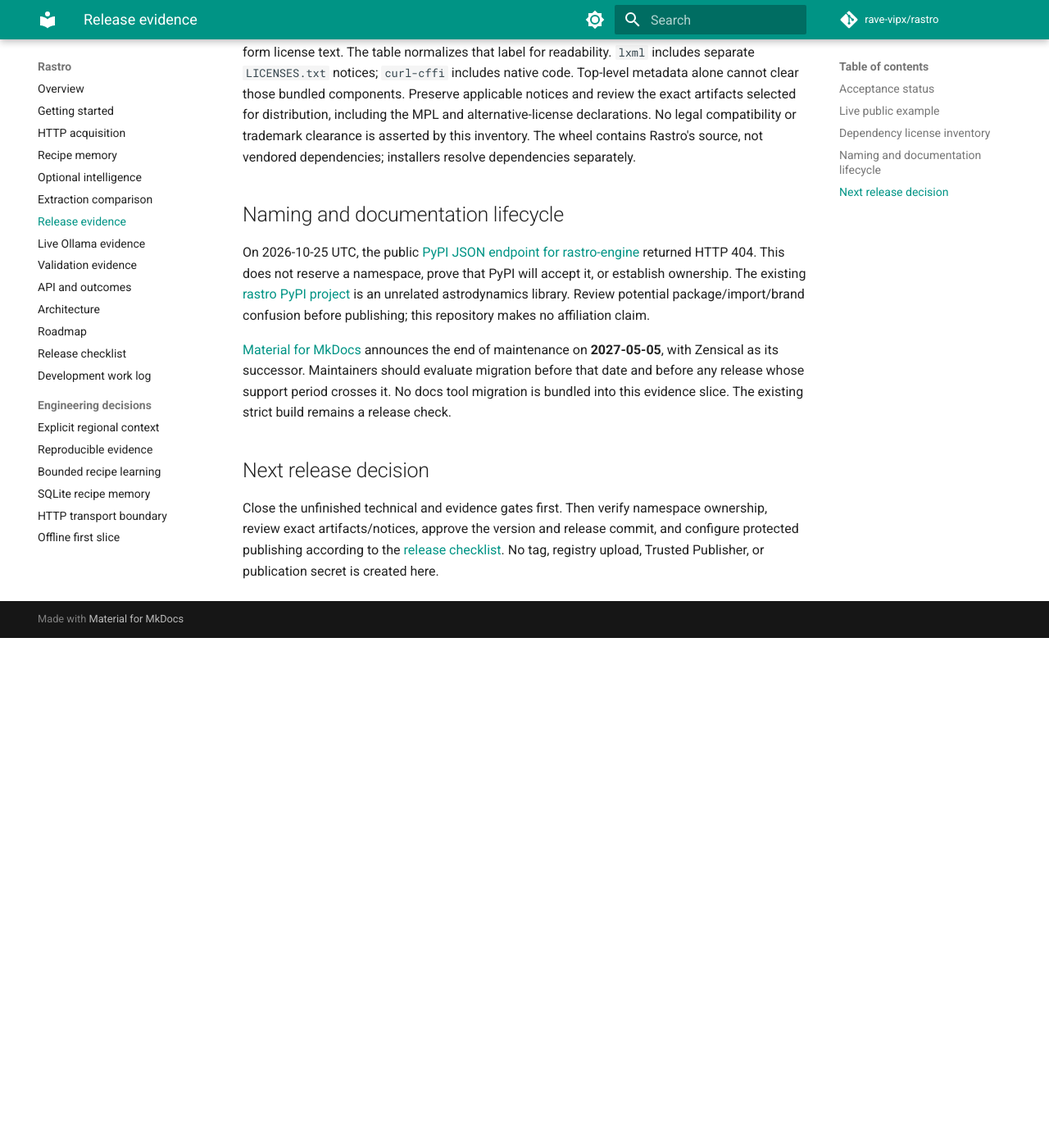
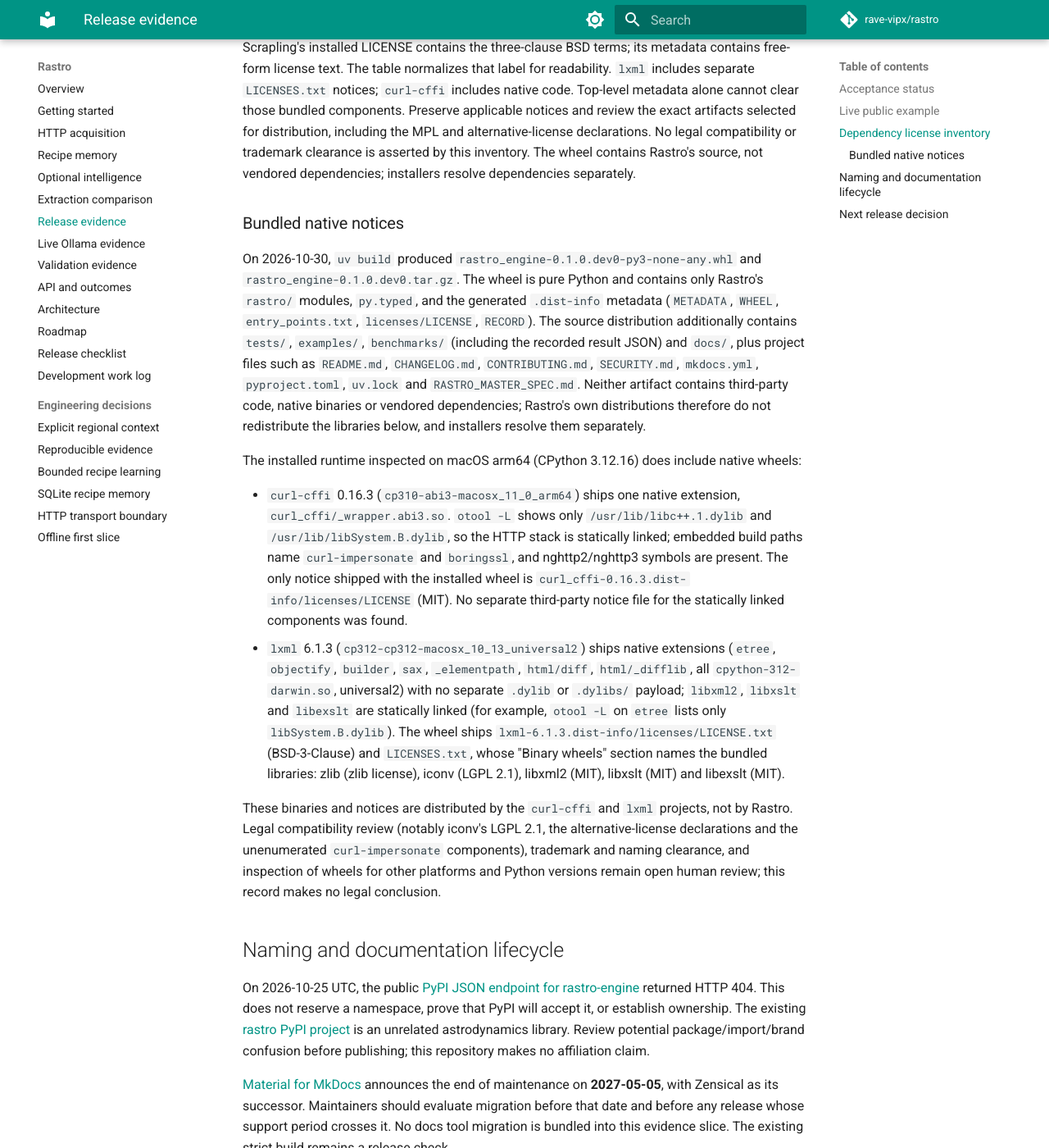
Before and after one commit to rave-vipx/rastro, an MkDocs documentation site: the page built from docs/release-evidence.md, in a window 1280 px wide and 1400 px high, scrolled down 3699 px. Shown: the whole window at 82% size. Built offline with MkDocs 1.6.1 and Material for MkDocs 9.7.7, drawn with Linux system fonts in a browser that asks for light colours; comment, search, counter and statistics services are not loaded; before the commit the page ends 4477 px from its top, so only the background shows below that; some of the changed text lies outside the part shown.

Commit message:
docs: record bundled native notice review
Co-Authored-By: Claude Opus 5.5 <noreply@anthropic.com>

```diff
--- a/docs/release-evidence.md
+++ b/docs/release-evidence.md
@@ -15,7 +15,7 @@ AI-001–004, GEO-001–003, OBS-001/002, and specification sections 17–18.
 | Configured Ollama works end to end | Offline adapter/proposal/budget tests; [live Ollama evidence](live-ollama-evidence.md): `qwen3:4b` learned, activated and reused a recipe across processes, and live/controlled failures stayed explicit | One model, one machine and synthetic inputs; a harder page failed 0/5 (safely); broader model quality is unmeasured |
 | Competent comparison | Independent Scrapling + Pydantic baseline, 14 cases, 50 samples per executor/case | No measured accuracy/speed advantage; developer effort and maintenance benefit unmeasured; DIFF-001 remains open |
 | Full v0.1 requirements | [Coverage table](roadmap.md) | Separate permitted structured APIs (INT-002), broader currency interpretation and explicit egress configuration (GEO-001) remain incomplete |
-| Licenses, naming and distribution | Installed dependency inventory and public registry checks below | Ownership, naming/trademark review, bundled native notices and final distribution review remain open |
+| Licenses, naming and distribution | Installed dependency inventory, built wheel/sdist contents, bundled native notices on macOS arm64 and public registry checks below | Ownership, naming/trademark review, legal compatibility, bundled notices on other platforms and final distribution review remain open |
 | Supported documentation tooling | Current strict MkDocs build | Plan the transition before Material's announced end of maintenance |
 | Immutable release and publishing | Development changelog, locked dependencies and CI packaging checks | Approved version/tag/artifact hashes, registry ownership, protected Trusted Publishing and provenance |
 
@@ -104,6 +104,48 @@ MPL and alternative-license declarations. No legal compatibility or trademark
 clearance is asserted by this inventory. The wheel contains Rastro's source, not
 vendored dependencies; installers resolve dependencies separately.
 
+### Bundled native notices
+
+On 2026-10-30, `uv build` produced `rastro_engine-0.1.0.dev0-py3-none-any.whl` and
+`rastro_engine-0.1.0.dev0.tar.gz`. The wheel is pure Python and contains only
+Rastro's `rastro/` modules, `py.typed`, and the generated `.dist-info` metadata
+(`METADATA`, `WHEEL`, `entry_points.txt`, `licenses/LICENSE`, `RECORD`). The
+source distribution additionally contains `tests/`, `examples/`, `benchmarks/`
+(including the recorded result JSON) and `docs/`, plus project files such as
+`README.md`, `CHANGELOG.md`, `CONTRIBUTING.md`, `SECURITY.md`, `mkdocs.yml`,
+`pyproject.toml`, `uv.lock` and `RASTRO_MASTER_SPEC.md`. Neither artifact
+contains third-party code, native binaries or vendored dependencies; Rastro's
+own distributions therefore do not redistribute the libraries below, and
+installers resolve them separately.
+
+The installed runtime inspected on macOS arm64 (CPython 3.12.16) does include
+native wheels:
+
+- `curl-cffi` 0.16.3 (`cp310-abi3-macosx_11_0_arm64`) ships one native
+  extension, `curl_cffi/_wrapper.abi3.so`. `otool -L` shows only
+  `/usr/lib/libc++.1.dylib` and `/usr/lib/libSystem.B.dylib`, so the HTTP stack
+  is statically linked; embedded build paths name `curl-impersonate` and
+  `boringssl`, and nghttp2/nghttp3 symbols are present. The only notice shipped
+  with the installed wheel is
+  `curl_cffi-0.16.3.dist-info/licenses/LICENSE` (MIT). No separate third-party
+  notice file for the statically linked components was found.
+- `lxml` 6.1.3 (`cp312-cp312-macosx_10_13_universal2`) ships native extensions
+  (`etree`, `objectify`, `builder`, `sax`, `_elementpath`, `html/diff`,
+  `html/_difflib`, all `cpython-312-darwin.so`, universal2) with no separate
+  `.dylib` or `.dylibs/` payload; `libxml2`, `libxslt` and `libexslt` are
+  statically linked (for example, `otool -L` on `etree` lists only
+  `libSystem.B.dylib`). The wheel ships
+  `lxml-6.1.3.dist-info/licenses/LICENSE.txt` (BSD-3-Clause) and `LICENSES.txt`,
+  whose "Binary wheels" section names the bundled libraries: zlib (zlib
+  license), iconv (LGPL 2.1), libxml2 (MIT), libxslt (MIT) and libexslt (MIT).
+
+These binaries and notices are distributed by the `curl-cffi` and `lxml`
+projects, not by Rastro. Legal compatibility review (notably iconv's LGPL 2.1,
+the alternative-license declarations and the unenumerated `curl-impersonate`
+components), trademark and naming clearance, and inspection of wheels for other
+platforms and Python versions remain open human review; this record makes no
+legal conclusion.
+
 ## Naming and documentation lifecycle
 
 On 2026-10-25 UTC, the public
```
Also changed, not shown: CHANGELOG.md (+1 -0 lines).
